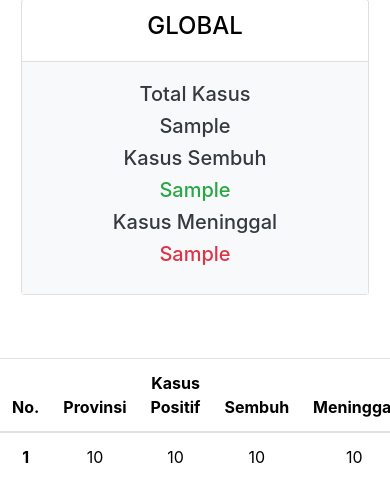
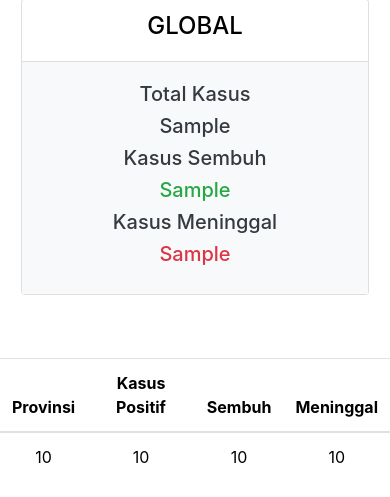
Before and after one commit to gresiandra/djangomaps, a Django app: template templates/index.html in a window 390 px wide. Shown: the part 896-1393 px from the top of the page. Run offline with Django 3.2, Linux system fonts and the light colour scheme; the template is opened without the code that fills it: most values are stand-ins (such as "Sample title", 1, 10 or a date in 2020); some libraries are stand-ins or nearby versions.

Commit message:
table responsive

```diff
--- a/static/css/styles.css
+++ b/static/css/styles.css
@@ -26,7 +26,7 @@
     color: #777;
 }
 
-table {
+.table {
     max-width: 50%;
     text-align: center;
     color: black;
--- a/templates/index.html
+++ b/templates/index.html
@@ -41,7 +41,7 @@
     <div class="maps-container mb-3" id="maps">
         <script type="text/javascript" src="{% static 'js/indonesia.js' %}"></script>
         <script>
-            var mymap = L.map('maps', {zoomControl: false}).setView([-2.548926, 118.0148634], 5);
+            let mymap = L.map('maps', {zoomControl: false}).setView([-2.548926, 118.0148634], 5);
 
             L.tileLayer('https://api.mapbox.com/styles/v1/{id}/tiles/{z}/{x}/{y}?access_token=pk.eyJ1IjoibWFwYm94IiwiYSI6ImNpejY4NXVycTA2emYycXBndHRqcmZ3N3gifQ.rJcFIG214AriISLbB6B5aw', {
                 maxZoom: 7,
@@ -55,7 +55,7 @@
             }).addTo(mymap);
 
             // control that shows state info on hover
-            var info = L.control();
+            let info = L.control();
 
             info.onAdd = function (mymap) {
                 this._div = L.DomUtil.create('div', 'info');
@@ -121,7 +121,7 @@
             }
 
             function highlightFeature(e) {
-                var layer = e.target;
+                let layer = e.target;
 
                 layer.setStyle({
                     weight: 3,
@@ -226,7 +226,6 @@
         <table class="table">
             <thead class="thead" style="background-color:white;">
                 <tr>
-                  <th scope="col">No.</th>
                   <th scope="col">Provinsi</th>
                   <th scope="col">Kasus Positif</th>
                   <th scope="col">Sembuh</th>
@@ -237,7 +236,6 @@
 
               {% for provinsi, positif, sembuh, meninggal in list%}
                 <tr>
-                  <th scope="row">{{forloop.counter}}</th>
                   <td>{{provinsi|intcomma}}</td>
                   <td>{{positif|intcomma}}</td>
                   <td>{{sembuh|intcomma}}</td>
```
